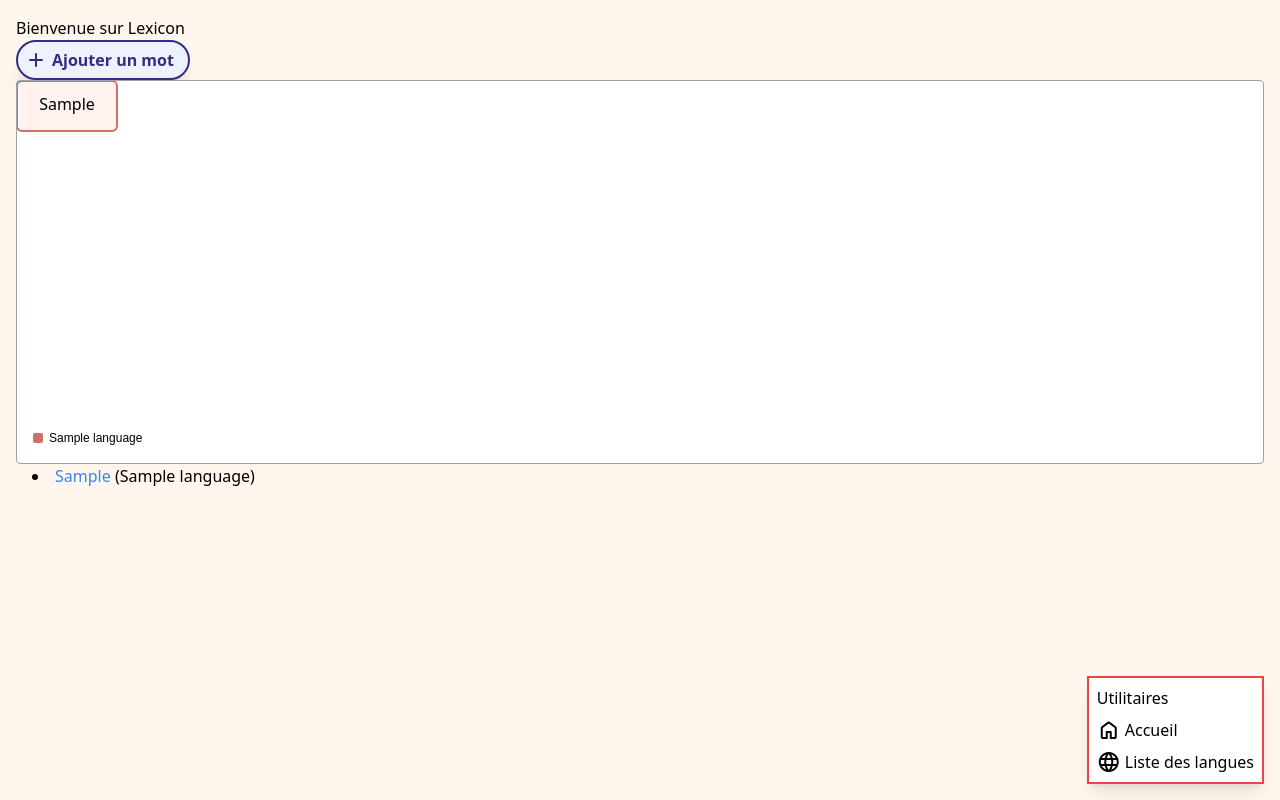
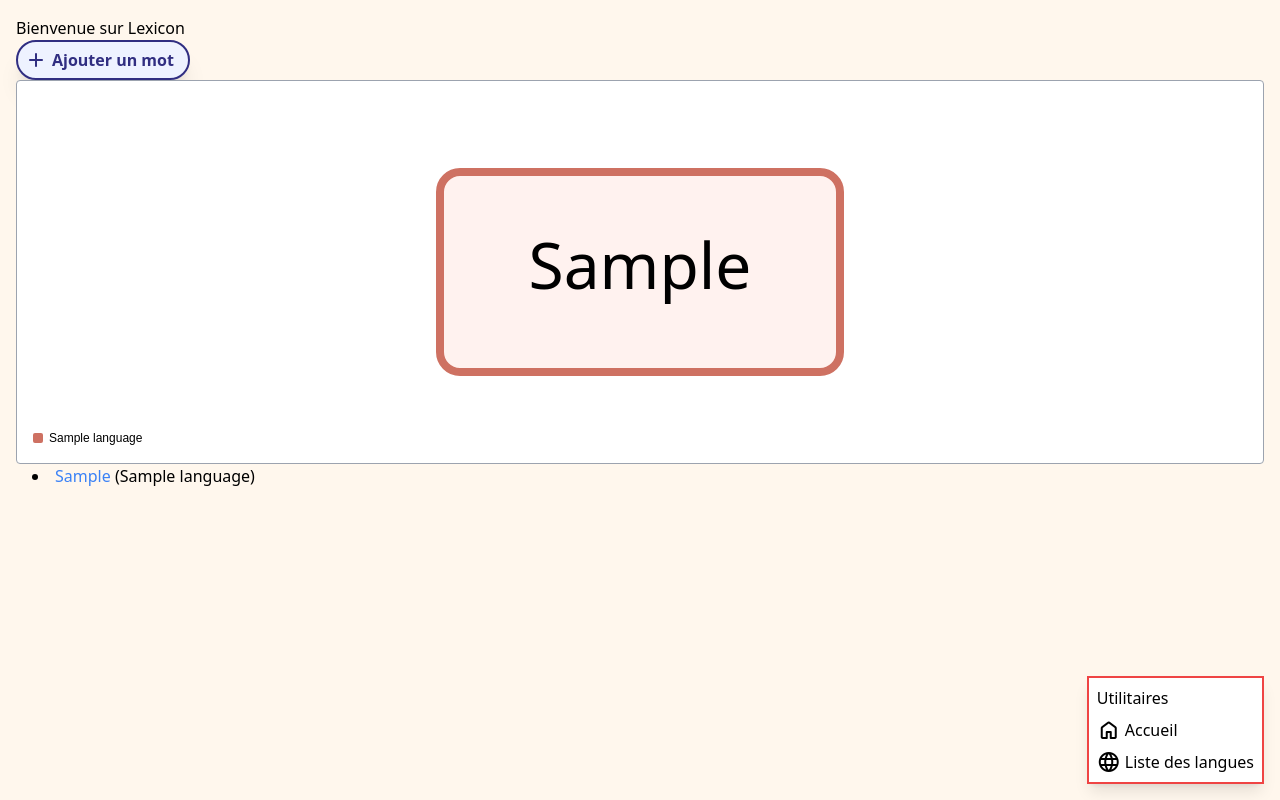
Before and after one commit to tanguycadoux/word_relationship, a Django app: page / in a window 1280 px wide. Run offline with Django 5.2, Linux system fonts and the light colour scheme; tables that the repository leaves empty hold one stand-in row (values such as "Sample post"); some libraries are stand-ins or nearby versions.

Commit message:
feat: Zoom fit sur tous les noeuds

```diff
--- a/lexicon/static/lexicon/js/node-graph/Graph.js
+++ b/lexicon/static/lexicon/js/node-graph/Graph.js
@@ -67,6 +67,30 @@ export class Graph {
         }
         this.centerOnCoordinates(node.x + node.width / 2, node.y + node.height / 2, options);
     }
+    fitToNodes({ padding = 0.9 } = {}) {
+        const bounds = this._graphState.getBounds();
+        if (!bounds) return;
+
+        const boundsWidth = bounds.maxX - bounds.minX;
+        const boundsHeight = bounds.maxY - bounds.minY;
+
+        const centerX = (bounds.minX + bounds.maxX) / 2;
+        const centerY = (bounds.minY + bounds.maxY) / 2;
+
+        const rect = this._svg.getBoundingClientRect();
+
+        let zoom;
+        if (boundsWidth === 0 && boundsHeight === 0) {
+            zoom = 1;
+        }
+        else {
+            const zoomX = rect.width / boundsWidth;
+            const zoomY = rect.height / boundsHeight;
+            zoom = Math.min(zoomX, zoomY) * padding;
+        }
+
+        this.centerOnCoordinates(centerX, centerY, { zoom });
+    }
     centerOnCoordinates(x, y, options) { this._viewport.centerOn(x, y, options); }
     resetView() { this._viewport.reset(); }
     setZoom(zoom) { this._viewport.setZoom(zoom); }
--- a/lexicon/static/lexicon/js/node-graph/core/GraphState.js
+++ b/lexicon/static/lexicon/js/node-graph/core/GraphState.js
@@ -106,6 +106,23 @@ export class GraphState extends EventTarget {
         return Array.from(this.links.values());
     }
 
+    getBounds() {
+        const nodes = this.getAllNodes();
+        if (nodes.length === 0) return null;
+
+        let minX = Infinity, minY = Infinity;
+        let maxX = -Infinity, maxY = -Infinity;
+
+        for (const node of nodes) {
+            minX = Math.min(minX, node.x);
+            minY = Math.min(minY, node.y);
+            maxX = Math.max(maxX, node.x + node.width);
+            maxY = Math.max(maxY, node.y + node.height);
+        }
+
+        return { minX, minY, maxX, maxY };
+    }
+
     // Émet un événement à chaque changement, pour que Renderer sache se mettre à jour
     _notifyChange(type, payload) {
         this.dispatchEvent(new CustomEvent(type, payload));
--- a/lexicon/static/lexicon/js/word-graph/WordGraph.js
+++ b/lexicon/static/lexicon/js/word-graph/WordGraph.js
@@ -30,7 +30,6 @@ export function createWordGraph(container, graphData) {
 
     const graph = new Graph(container, { nodes: nodes, links: links, renderNode: renderWordNode });
 
-    console.log(languageColors);
     const legend = new WordGraphLegend(container, languageColors);
     legend.render();
 
@@ -39,7 +38,7 @@ export function createWordGraph(container, graphData) {
         graph.centerOnNode(centerNode.id);
     }
     else {
-        // center around all nodes
+        graph.fitToNodes();
     }
 
     // const grid = new DebugGrid(graph._viewportGroup, { spacing: 50, extent: 2000 });
--- a/lexicon/templates/lexicon/home.html
+++ b/lexicon/templates/lexicon/home.html
@@ -16,8 +16,6 @@
 
         const graphData = {{ graph_data| safe }};
 
-        console.log('Graph data:', graphData);
-
         const container = document.getElementById('graph-container');
         const { graph, legend } = createWordGraph(container, graphData);
     </script>
```
